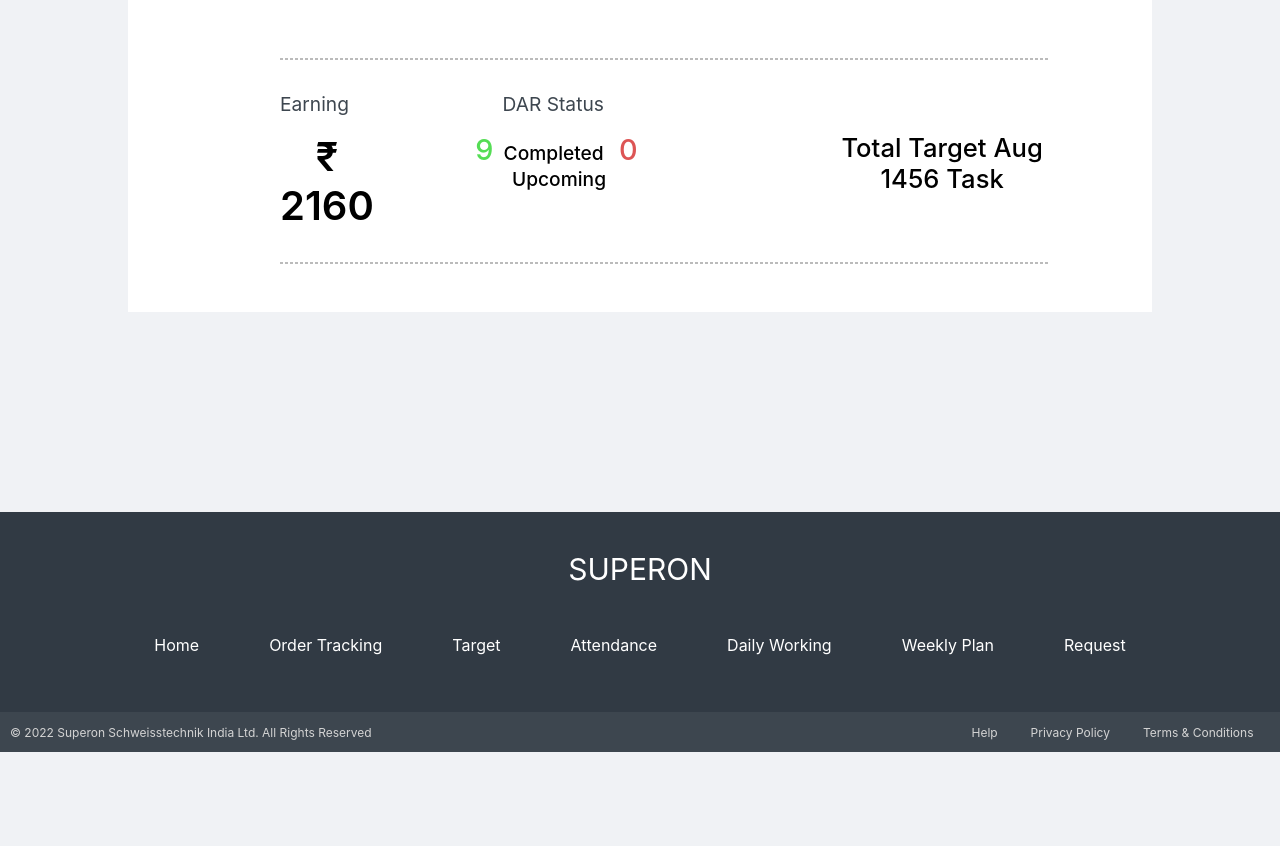
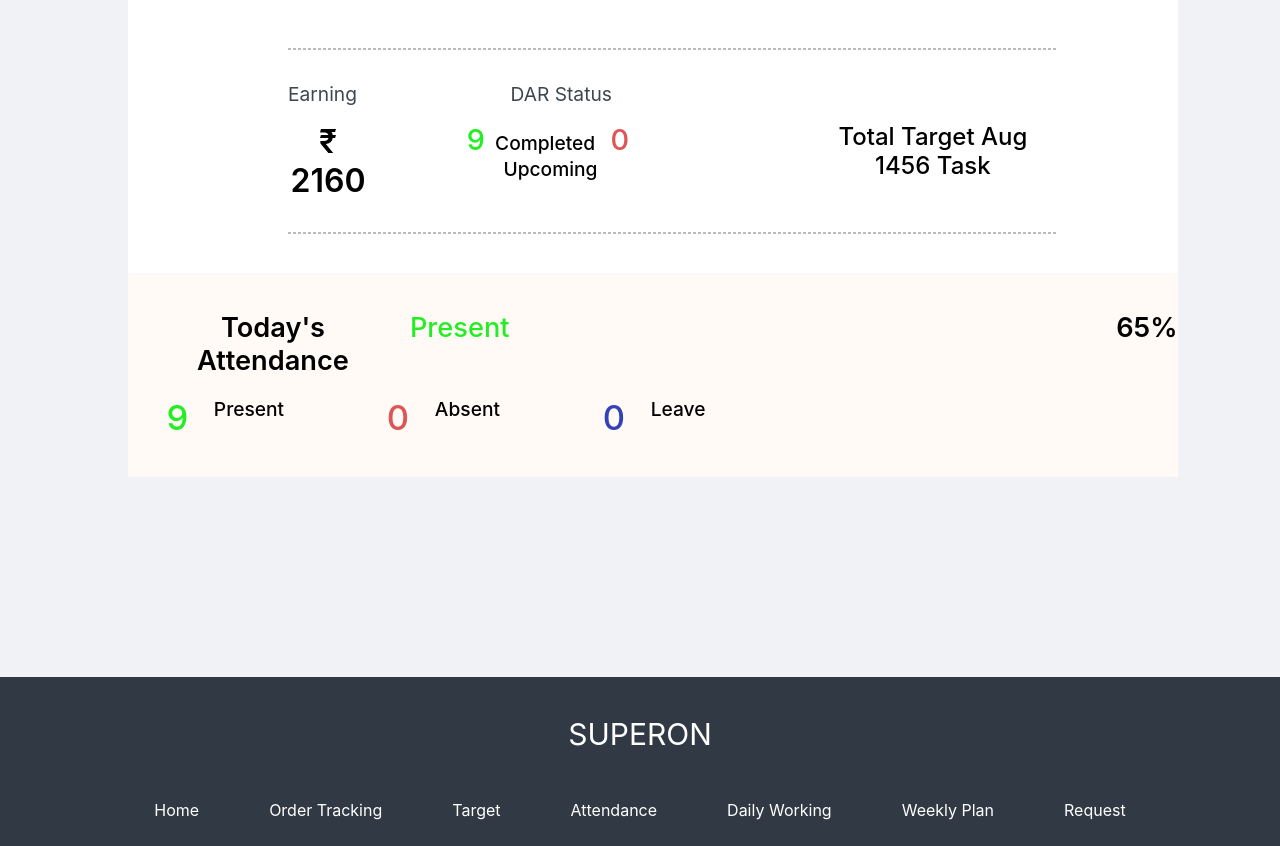
Before and after one commit to 2ybaryl/EMS, a React (Create React App) app: page / in a window 1280 px wide. Shown: the part 640-1486 px from the top of the page. Before the commit the page ends 1392 px from the top, so only its background shows below. Built offline with nearby package versions, Linux system fonts and the light colour scheme.

Commit message:
Modified Home Page

```diff
--- a/src/components/Pages/Home.js
+++ b/src/components/Pages/Home.js
@@ -60,6 +60,20 @@ export default class Home extends Component {
             </div>
           </center>
         </div>
+        <div className="bottom">
+          <div className="title2">
+            Today's Attendance
+            <span id="today">Present</span>
+            <span id="per">65%</span>
+          </div>
+          <div className="values">
+            <span id="dar">
+              <span id="present">9</span> Present
+              <span id="absent">0</span> Absent
+              <span id="leave">0</span> Leave
+            </span>
+          </div>
+        </div>
       </>
     );
   }
--- a/src/components/common/stylesheets/Home.css
+++ b/src/components/common/stylesheets/Home.css
@@ -13,11 +13,11 @@ body {
 
 .console {
   margin-top: 0;
-  padding-top: 3em;
-  padding-left: 3em;
-  padding-bottom: 3em;
-  margin-left: 10vw;
-  max-width: 80vw;
+  padding-top: 3%;
+  padding-left: 3%;
+  padding-bottom: 3%;
+  margin-left: 10%;
+  max-width: 82%;
   background: #ffffff;
 }
 
@@ -138,7 +138,7 @@ circle-wrap .circle .mask,
   border: 1px dashed #BBBBBB;
 }
 
-.titles{
+.stats .titles{
   display: flex;
   flex-direction: row;
   font-size: 1.2em;
@@ -147,35 +147,90 @@ circle-wrap .circle .mask,
   margin-top: 4vh;
   margin-bottom: 2vh;
 }
-.titles span{
+.stats .titles span{
   margin-right: 8em;
 }
 
-.values{
+.stats .values{
   margin-bottom: 4vh;
   display: flex;
   flex-direction: row;
   max-width: 100%;
 }
-.values #earning{
-  font-size: 2.5em;
+.stats .values #earning{
+  font-size: 200%;
   font-weight: 600;
-  margin-right: 2.5em;
+  margin-right: 10%;
 }
-.values #dar{
-  font-size: 1.2em;
+.stats .values #dar{
+  font-size: 120%;
   font-weight: 500;
 }
-.values #completed{
-  font-size: 1.5em;
-  color: #55DD55;
+.stats .values #completed{
+  font-size: 150%;
+  color: #22EE22;
 }
-.values #upcoming{
-  font-size: 1.5em;
+.stats .values #upcoming{
+  font-size: 150%;
   color: #DD5555;
 }
 .values #target{
-  margin-left: 25%;
-  font-size: 1.6em;
+  margin-left: 20%;
+  font-size: 150%;
   font-weight: 500;
 }
+
+.bottom {
+  margin-top: 0;
+  padding-top: 3%;
+  padding-left: 3%;
+  padding-bottom: 3%;
+  margin-left: 10%;
+  max-width: 82%;
+  background: #fffaf6;
+}
+.bottom .title2{
+  display: flex;
+  flex-direction: row;
+  font-size: 170%;
+  font-weight: 600;
+}
+.bottom .title2 #today{
+  margin-left: 3%;
+  font-weight: 500;
+  color: #22EE22;
+}
+.bottom .title2 #per{
+  margin-left: 60%;
+}
+
+.bottom .values{
+  margin-top: 2%;
+  display: flex;
+  flex-direction: row;
+  max-width: 100%;
+}
+.bottom .values #dar{
+  display: flex;
+  flex-direction: row;
+  max-width: 100%;
+  font-size: 120%;
+  font-weight: 500;
+}
+.bottom .values #present{
+  margin-right: 10%;
+  font-size: 180%;
+  color: #22EE22;
+}
+.bottom .values #absent{
+  margin-left: 40%;
+  margin-right: 10%;
+  font-size: 180%;
+  color: #DD5555;
+}
+.bottom .values #leave{
+  margin-left: 40%;
+  margin-right: 10%;
+  font-size: 180%;
+  color: #3541B7;
+}
```
Lines whose indentation alone changed are shown as unchanged.
